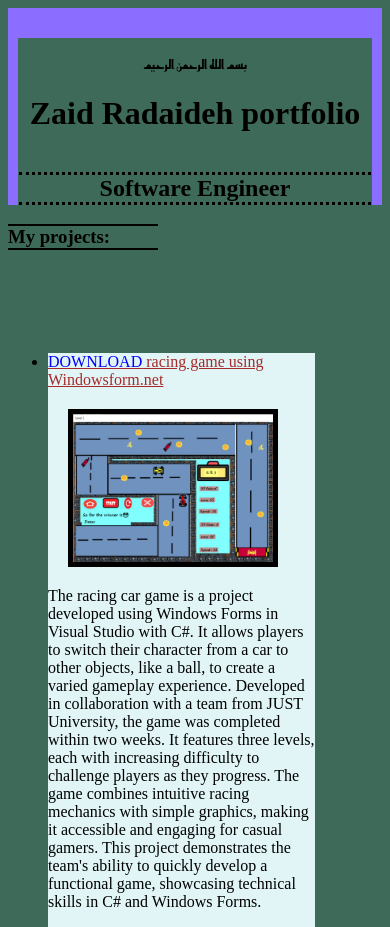
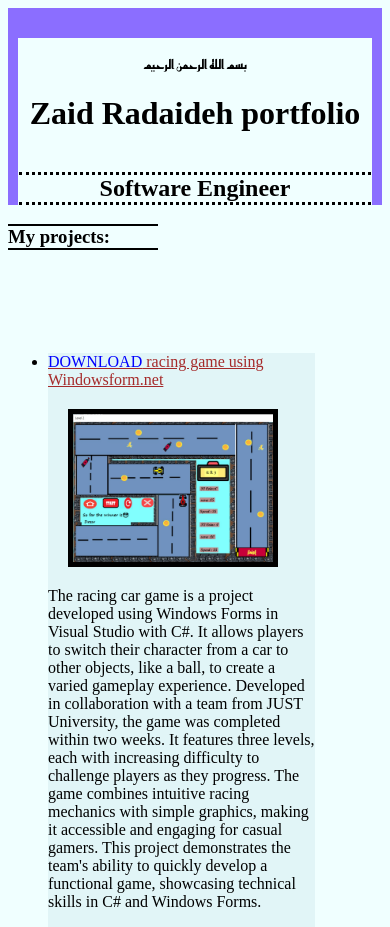
Before and after one commit to ZaidAR49/Zaid-portfolio, a plain HTML site: page index.html in a window 390 px wide. Shown: the top 927 px of the page. Drawn offline with Linux system fonts and the light colour scheme.

Commit message:
Update styleSheet.css

```diff
--- a/styleSheet.css
+++ b/styleSheet.css
@@ -56,9 +56,6 @@ li > p {
   width: 10%;
 }
 @media (max-width: 770px) {
-  body {
-    background-color: rgb(62, 106, 89);
-  }
   .card {
     width: 80%;
     margin: 30px;
```
